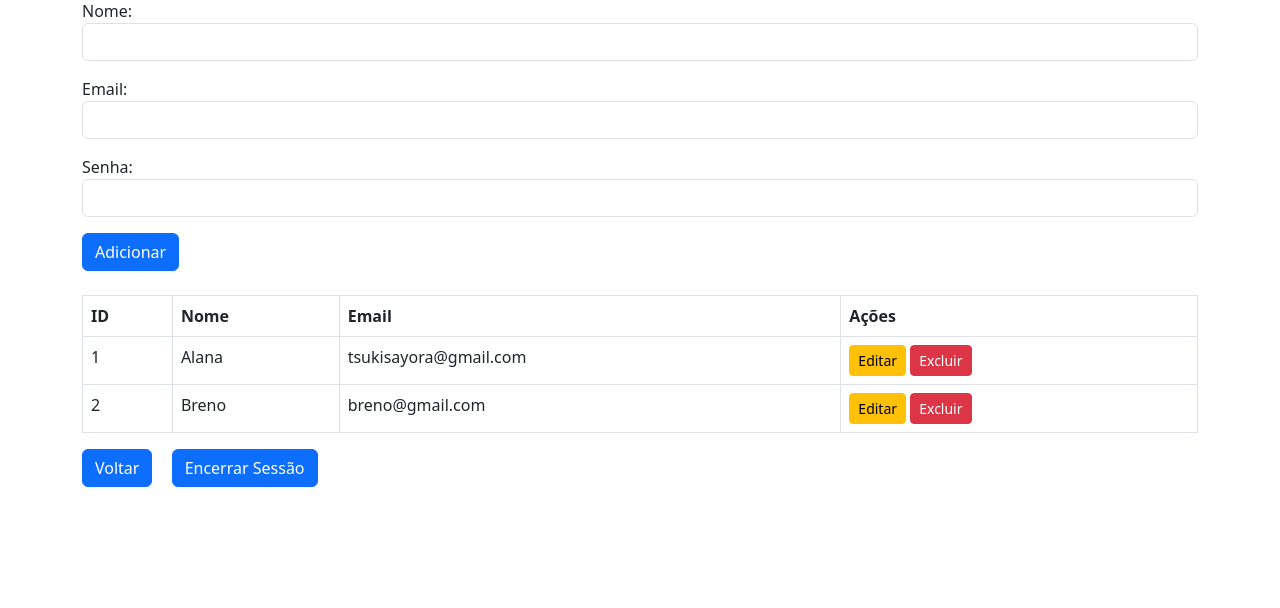
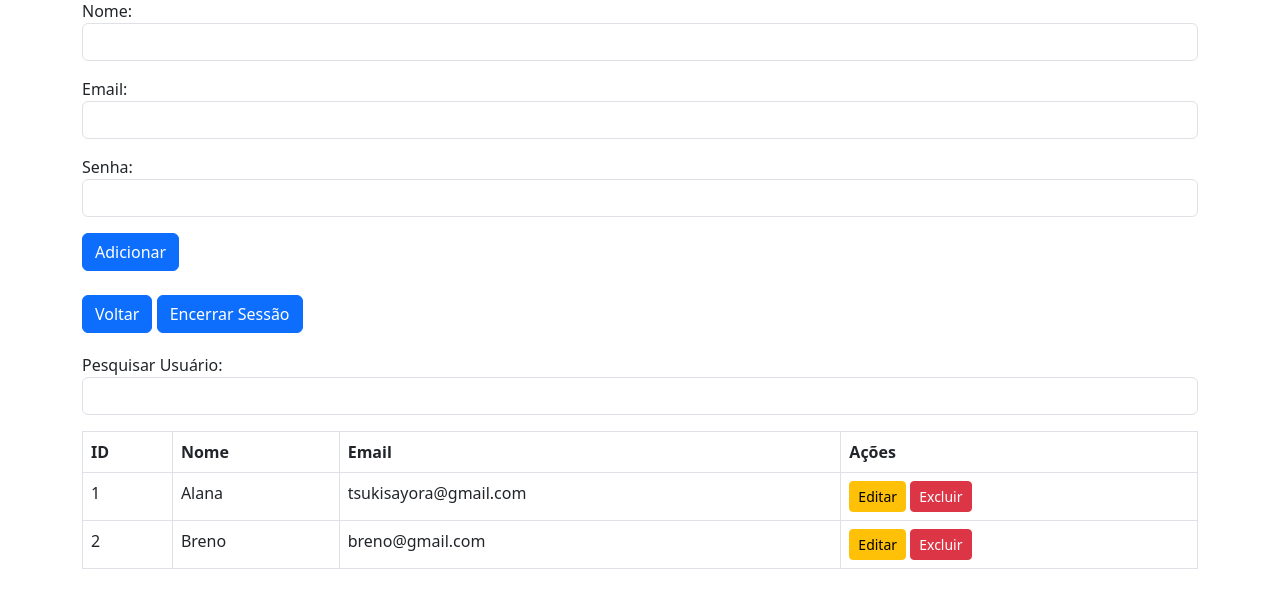
Before and after one commit to BrenoNevess/BeatSense, a PHP site: page /adm/painel.php in a window 1280 px wide. Shown: the part 87-695 px from the top of the page. Run offline with PHP 8.4, Linux system fonts and the light colour scheme; a user stored in the database is signed in; data comes from the database, SQL or seed files in the repository.

Commit message:
Pesquisa de usuario adicionada

```diff
--- a/src/adm/CRUD.php
+++ b/src/adm/CRUD.php
@@ -45,6 +45,13 @@ if (isset($_GET["deletar"])) {
 }
 
 //Buscar usuarios
-$usuarios = $db->query('SELECT * FROM usuarios');
-
+if (isset($_GET['pesquisar']) && !empty(trim($_GET['pesquisar']))) {
+    $termo = '%' . trim($_GET['pesquisar']) . '%';
+    $stmt = $db->prepare("SELECT * FROM usuarios WHERE nome LIKE ? OR email LIKE ?");
+    $stmt->execute([$termo, $termo]);
+    $usuarios = $stmt->fetchAll(PDO::FETCH_ASSOC);
+} else {
+    $stmt = $db->query("SELECT * FROM usuarios");
+    $usuarios = $stmt->fetchAll(PDO::FETCH_ASSOC);
+}
 ?>
--- a/src/adm/painel.php
+++ b/src/adm/painel.php
@@ -10,10 +10,6 @@ include('CRUD.php');
     <title>BeatSense - PAINEL ADM</title>
     <link href="https://cdn.jsdelivr.net/npm/bootstrap@5.3.0/dist/css/bootstrap.min.css" rel="stylesheet">
     <style>
-        #button{
-            margin-right: 15px;
-        }
-
         #message-error{
             position: fixed;
             top: 35px;
@@ -96,6 +92,10 @@ include('CRUD.php');
                 top: 35px;
             }
         }
+
+        .botoes{
+            margin-bottom: 20px;
+        }
     </style>
 </head>
 <body class="container mt-4">
@@ -146,6 +146,16 @@ if (isset($_SESSION['message-error'])) {
         <button type="submit" name="adicionar" id="btnSalvar" class="btn btn-primary">Adicionar</button>
     </form>
 
+    <div class="botoes">
+        <a href="../index.php"><button id="button" class="btn btn-primary">Voltar</button></a>
+        <a href="../servers/logout.php"><button class="btn btn-primary">Encerrar Sessão</button></a>
+    </div>
+
+    <form method="GET" class="mb-3" id="search">
+        <label for="search-user">Pesquisar Usuário:</label>
+        <input type="text" name="pesquisar" id="search-user" class="form-control" value="<?= isset($_GET['pesquisar']) ? htmlspecialchars($_GET['pesquisar']) : '' ?>">
+    </form>
+
 
     <table class="table table-bordered">
         <thead>
@@ -170,8 +180,6 @@ if (isset($_SESSION['message-error'])) {
             <?php endforeach; ?>
         </tbody>
     </table>
-    <a href="../index.php"><button id="button" class="btn btn-primary">Voltar</button></a>
-    <a href="../servers/logout.php"><button class="btn btn-primary">Encerrar Sessão</button></a>
 
     <script src="../bootstrap-5.3.0-dist/bootstrap/js/painel.js"></script>
     <script src="../bootstrap-5.3.0-dist/bootstrap/js/alert.js"></script>
```
